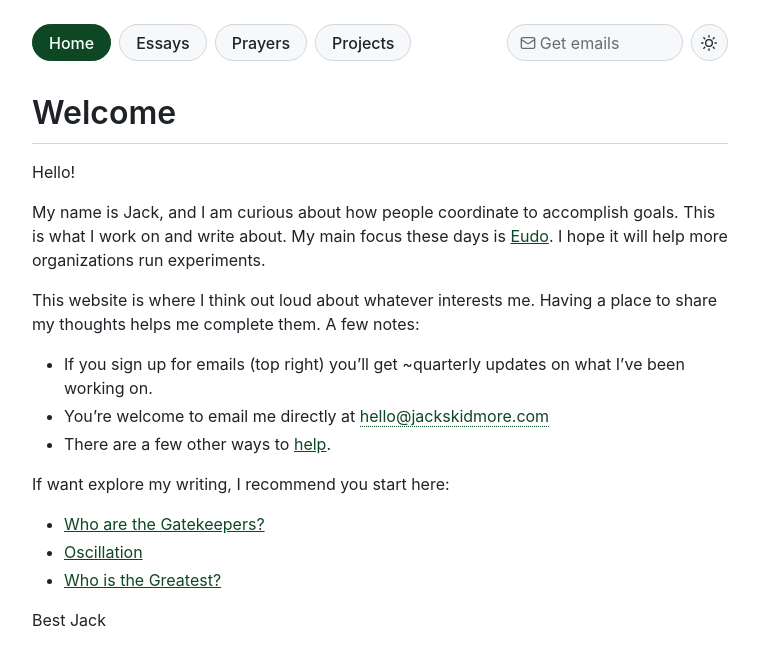
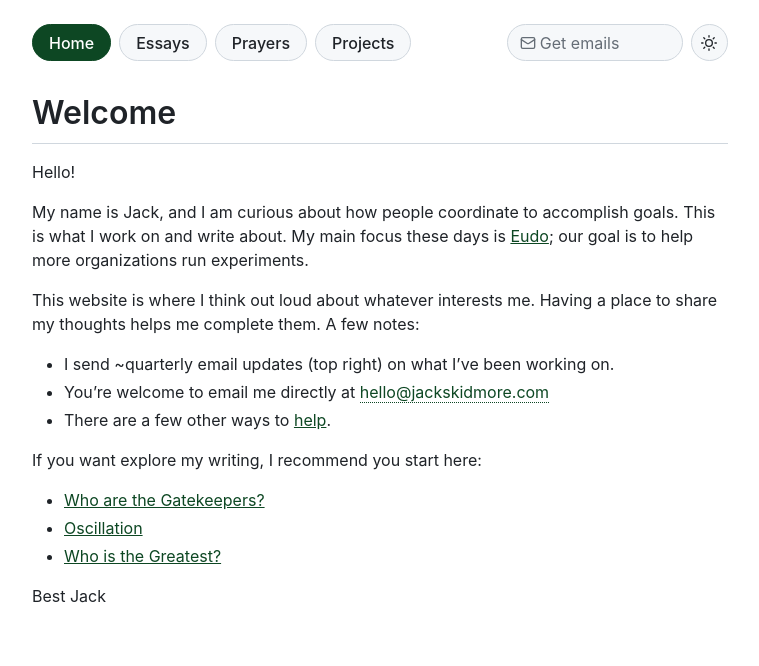
Before and after one commit to jack-t-skidmore/jack-t-skidmore.github.io, a Jekyll site: the page built from index.md, in a window 1280 px wide. Shown: the top 666 px of the page, without its empty margins (260-1019 px from the left). Built offline with Jekyll 4.4.1, drawn with Linux system fonts in a browser that asks for light colours.

Commit message:
home page updates

```diff
--- a/index.md
+++ b/index.md
@@ -8,14 +8,14 @@ description: "Jack Skidmore thinks about how people coordinate to accomplish goa
 
 Hello!
 
-My name is Jack, and I am curious about how people coordinate to accomplish goals. This is what I work on and write about. My main focus these days is [Eudo](/projects/eudo/). I hope it will help more organizations run experiments.
+My name is Jack, and I am curious about how people coordinate to accomplish goals. This is what I work on and write about. My main focus these days is [Eudo](/projects/eudo/); our goal is to help more organizations run experiments.
 
 This website is where I think out loud about whatever interests me. Having a place to share my thoughts helps me complete them. A few notes:
-- If you sign up for emails (top right) you'll get ~quarterly updates on what I've been working on.
+- I send ~quarterly email updates (top right) on what I've been working on.
 - You're welcome to email me directly at <span class="copy-email" data-email="hello@jackskidmore.com" role="button" tabindex="0" title="Click to copy"><!--email_off-->hello@jackskidmore.com<!--/email_off--></span>
 - There are a few other ways to [help](/help/).
 
-If want explore my writing, I recommend you start here:
+If you want explore my writing, I recommend you start here:
 
 - [Who are the Gatekeepers?](/essays/gatekeepers/)
 - [Oscillation](/essays/oscillation/)
```
